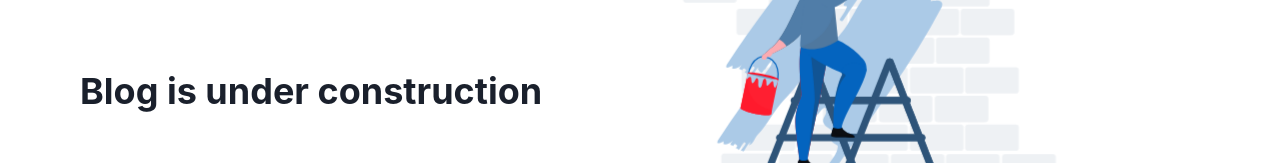
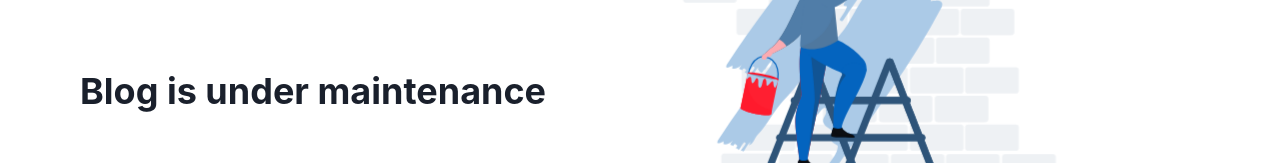
Before and after one commit to geshan99/alumni-mora-website, a Next.js app: page /blog in a window 1280 px wide. Shown: the part 320-483 px from the top of the page. Built offline with nearby package versions, Linux system fonts and the light colour scheme.

Commit message:
blog maintenance

```diff
--- a/src/components/Navbar.js
+++ b/src/components/Navbar.js
@@ -134,7 +134,7 @@ function Navbar() {
 
 			<Box>
 				<Button variant="solid" colorScheme="teal">
-					<a href="https://blog.rotaractalumnimora.org/">Blog</a>
+					<a href="/blog.html">Blog</a>
 				</Button>
 			</Box>
 		</Flex>
--- a/src/pages/blog.js
+++ b/src/pages/blog.js
@@ -19,7 +19,7 @@ function Blog() {
 					pr={{ base: 0, md: 10 }}
 				>
 					<Heading size="xl" ml={{ base: 0, lg: 20, md: 10 }}>
-						Blog is under construction
+						Blog is under maintenance
 					</Heading>
 				</Box>
 				<Box flex="1" textAlign={{ base: "center", md: "right" }}>
```
